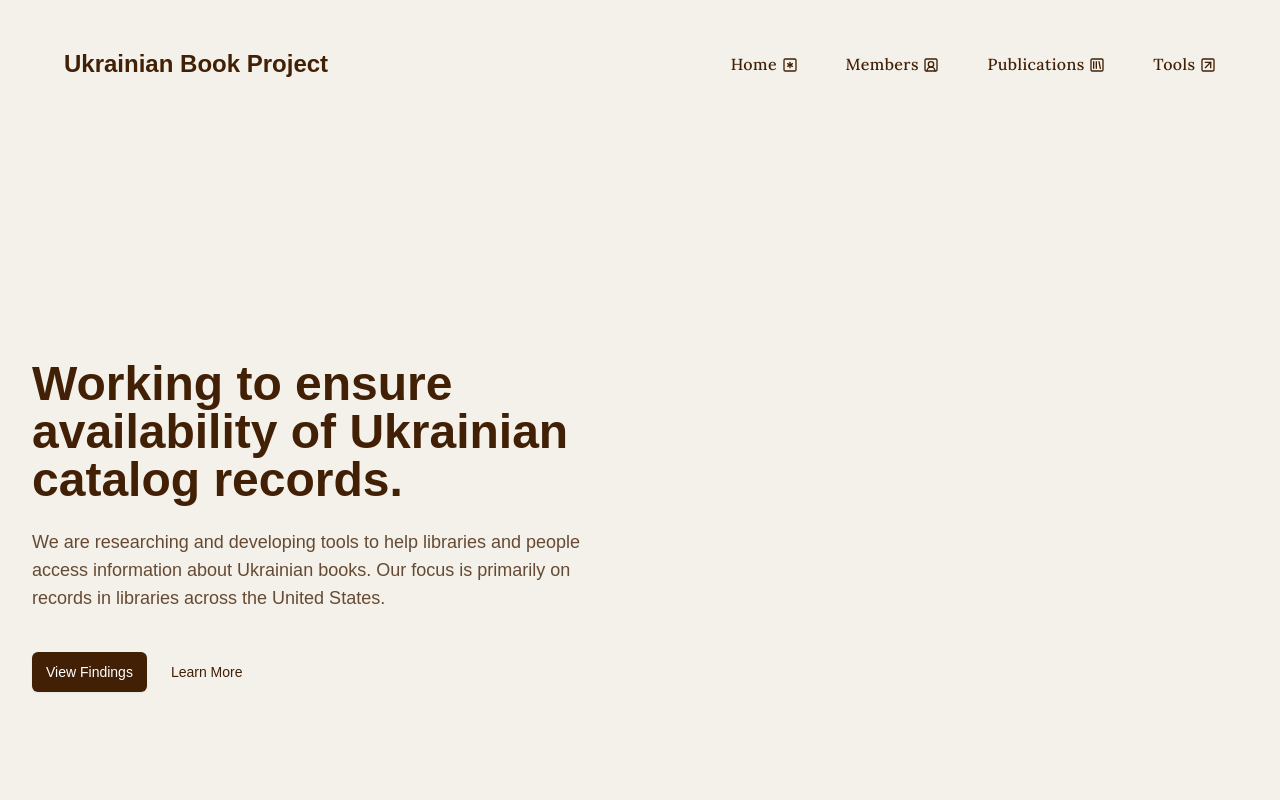
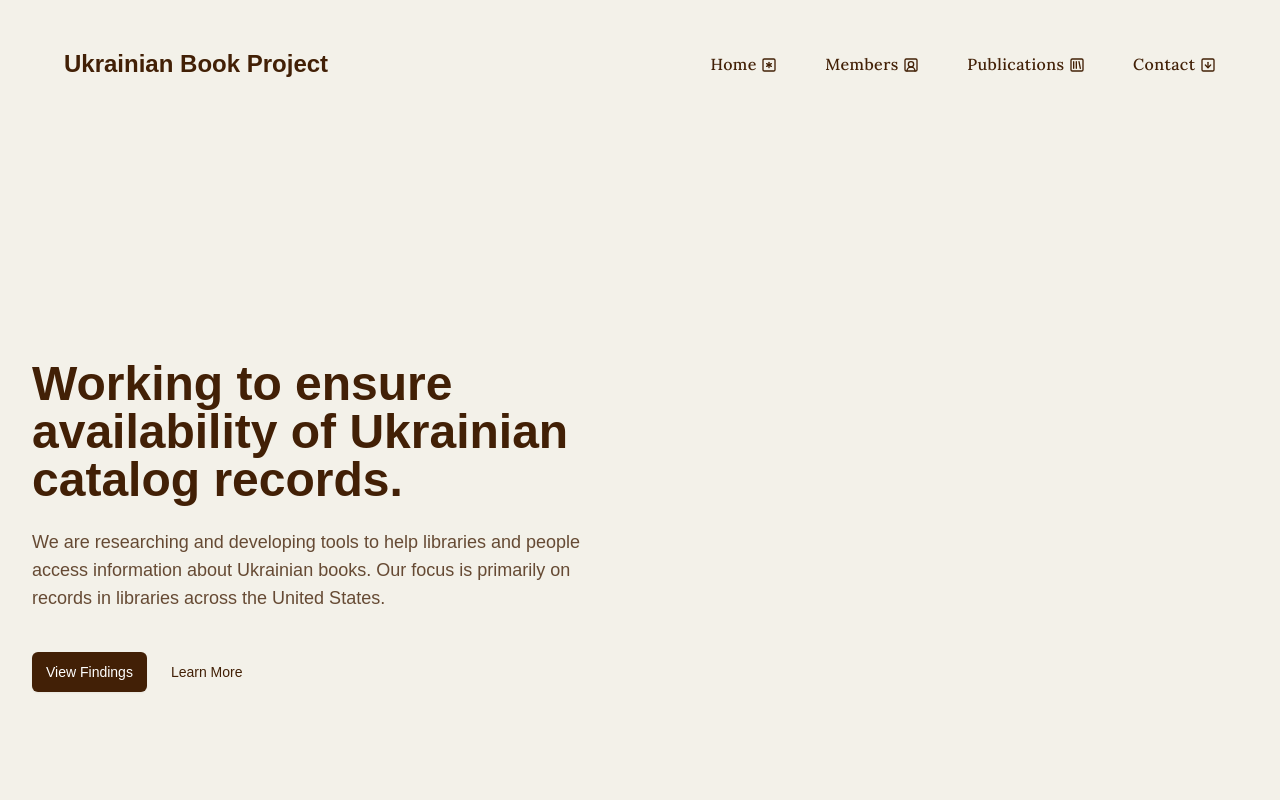
Before and after one commit to digitalRM/Ukrainian-Book-Project, a Next.js app: page / in a window 1280 px wide. Shown: the top 800 px of the page. Built offline with nearby package versions, Linux system fonts and the light colour scheme; a web font is replaced by a local one.

Commit message:
Fix Header

```diff
--- a/components/4-next.jsx
+++ b/components/4-next.jsx
@@ -31,7 +31,7 @@ export default function Section4() {
 
 
 
-<div id="members" className=" py-24 sm:py-32">
+<div id="contact" className=" py-24 sm:py-32">
       <div className="mx-auto max-w-7xl px-6 lg:px-8">
         <div className="mx-auto max-w-[590px] lg:mx-0">
           <h2 className="text-2xl font-bold text-yellow-950 sm:text-4xl">Contact Us</h2>
--- a/components/heading.jsx
+++ b/components/heading.jsx
@@ -1,7 +1,7 @@
 'use client'
 import { useState } from 'react'
 import { Dialog } from '@headlessui/react'
-import { ArrowUpRight, ArrowUpRightSquare, ArrowUpRightSquareIcon, Book, LibrarySquareIcon, Menu, SquareAsteriskIcon, SquareUserRoundIcon, X } from 'lucide-react'
+import { ArrowDownSquare, ArrowUpRight, ArrowUpRightSquare, ArrowUpRightSquareIcon, Book, LibrarySquareIcon, Mail, Menu, MessageSquareDotIcon, SquareAsteriskIcon, SquareUserRoundIcon, X } from 'lucide-react'
 
 import { Lora } from 'next/font/google'
 const lora = Lora({ subsets: ['latin'], weight: ['500'] })
@@ -51,9 +51,9 @@ export default function Heading() {
                 Publications <LibrarySquareIcon className='inline mb-0.5' size={16} />
                 </span>
             </a>
-            <a href='/' className="text-md font-semibold tracking-wide leading-6 text-yellow-950">
+            <a href='#contact' className="text-md font-semibold tracking-wide leading-6 text-yellow-950">
                 <span className={lora.className}>
-                  Tools <ArrowUpRightSquareIcon className='inline mb-0.5' size={16} />
+                  Contact <ArrowDownSquare className='inline mb-0.5' size={16} />
                 </span>
             </a>
         </div>
```
